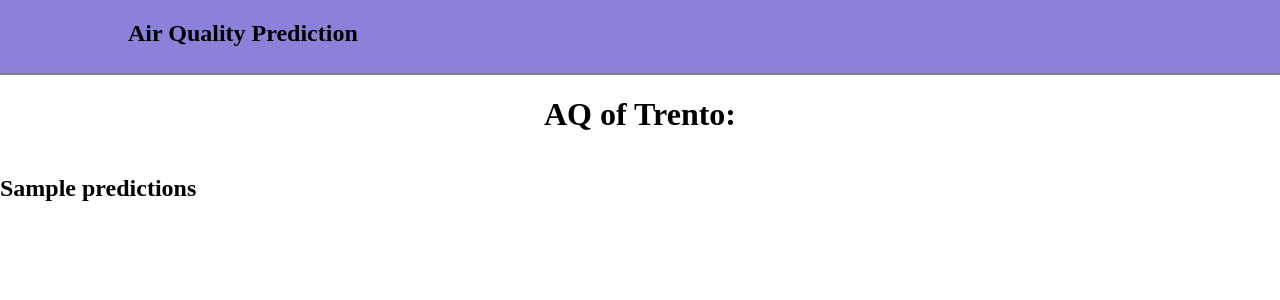
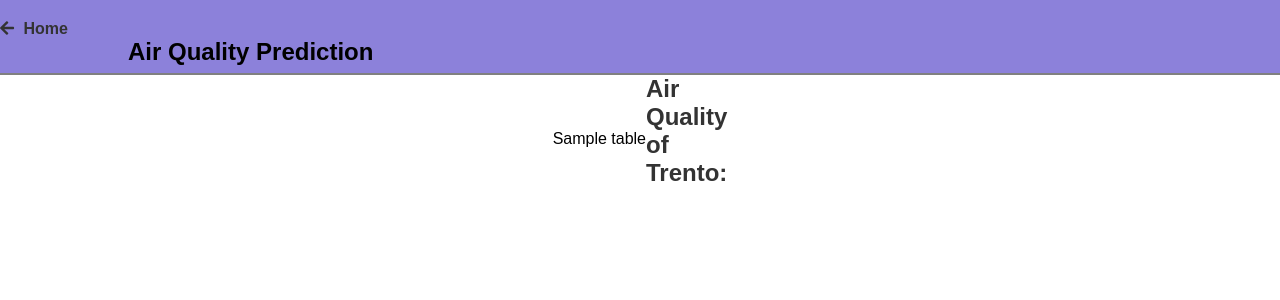
Before and after one commit to SoloValue/BDT_project, a Flask app: template UI/templates/data.html in a window 1280 px wide. Shown: the top 300 px of the page. Run offline with Flask 3, Linux system fonts and the light colour scheme; the template is opened without the code that fills it: most values are stand-ins (such as "Sample title", 1, 10 or a date in 2020); some libraries are stand-ins or nearby versions.

Commit message:
Finished UI

```diff
--- a/UI/app.py
+++ b/UI/app.py
@@ -3,6 +3,7 @@
 from kafka import KafkaConsumer, KafkaProducer, errors
 from serializers import serializer, deserializer
 import yaml
+from datetime import datetime
 
 ## load config
 CONFIG_PATH = "./config/config.yaml"
@@ -54,9 +55,25 @@
     for message in consumer:
       if message.value["status"] != 'GREAT':
         pass
+      now = datetime.now()
+      predictions = message.value["predictions"]
 
-      predictions = message.value["predictions"]
-      return render_template('data.html', predictions = predictions)
+      table = "<thead><th>Date</th><th>AQI</th><th>Expected Traffic</th></thead>"
+      for i, pred in enumerate(predictions):
+        if pred <= 50:
+          color_pred = "rgb(151, 186, 251)"
+        elif pred > 100:
+          color_pred = "rgb(255, 68, 68)"
+        else:
+          color_pred = "rgb(68, 200, 68)"
+
+        table += "<tr>"
+
+        table += f"<td>{now.hour+i}</td><td style='background-color: {color_pred} ;'>{pred}</td><td>0.1</td>"
+
+        table += "</tr>"
+
+      return render_template('data.html', table = table)
   else:
     redirect('/')
 
--- a/UI/static/css/main.css
+++ b/UI/static/css/main.css
@@ -1,5 +1,6 @@
 body{
   margin: 0;
+  font-family: sans-serif;
 }
 
 .centered-div{
@@ -25,11 +26,51 @@
   border-bottom: 2px solid gray;
 }
 
+.back-link {
+  display: inline-block;
+  text-decoration: none;
+  color: #333;
+  font-size: 16px;
+  font-weight: bold;
+}
+
+.back-link i {
+  padding-top: 20px;
+  margin-right: 5px;
+}
+
 .header-text{
   margin-top: 0px;
-  padding-top: 20px;
   padding-left: 10%;
   display: flex;
   justify-content: left;
   align-items: left;
 }
+
+table {
+  border-collapse: collapse;
+  text-align: center;
+	vertical-align: middle;
+}
+
+th, td {
+  border: 1px solid black;
+  padding: 8px;
+}
+
+thead th {
+  width: 30%;
+}
+
+thead {
+  background-color: #333;
+  color: white;
+}
+
+caption {
+  font-weight: bold;
+  font-size: 24px;
+  text-align: left;
+  color: #333;
+  margin-bottom: 16px;
+}
--- a/UI/templates/base.html
+++ b/UI/templates/base.html
@@ -4,11 +4,15 @@
     <meta charset="UTF-8">
     <meta name="viewport" content="width=device-width, initial-scale=1.0">
     <link rel="stylesheet" href="{{ url_for('static', filename='css/main.css') }}">
+    <link rel="stylesheet" href="https://cdnjs.cloudflare.com/ajax/libs/font-awesome/5.15.3/css/all.min.css" />
     {% block head %}{% endblock %}
   </head>
   <body>
     <header id="my_header">
-      <h2 href="/" class="header-text">Air Quality Prediction</h2>
+      <a href="/" class="back-link">
+        <i class="fas fa-arrow-left"></i> Home
+      </a>
+      <h2 class="header-text">Air Quality Prediction</h2>
     </header>
     {% block body %}{% endblock %}
   </body>
--- a/UI/templates/data.html
+++ b/UI/templates/data.html
@@ -6,9 +6,9 @@
 
 {% block body %}
 <div class="centered-div">
-  <h1>AQ of Trento:</h1>
-</div>
-<div>
-  <h2>{{predictions}}</h2>
+  <table>
+    <caption>Air Quality of Trento:</caption>
+    {{table | safe}}
+  </table>
 </div>
 {% endblock %}
--- a/api_sink/api_sink_manager.py
+++ b/api_sink/api_sink_manager.py
@@ -78,7 +78,9 @@
     print("\tSending message...")
     #time.sleep(1)
     producer = KafkaProducer(
-        bootstrap_servers = [f'{BROKER_ADD_LIST[0]}:{BROKER_PORT_LIST[0]}'],
+        bootstrap_servers = [f'{BROKER_ADD_LIST[0]}:{BROKER_PORT_LIST[0]}',
+                             f'{BROKER_ADD_LIST[1]}:{BROKER_PORT_LIST[1]}',
+                             f'{BROKER_ADD_LIST[2]}:{BROKER_PORT_LIST[2]}'],
         value_serializer = serializer)
 
     current_time = datetime.now()
--- a/tail/tail_manager.py
+++ b/tail/tail_manager.py
@@ -2,7 +2,6 @@
 from kafka import KafkaConsumer, KafkaProducer, errors
 import pymongo
 import yaml
-from datetime import datetime
 import time
 
 #CLASSESS----------------------------
@@ -100,9 +99,8 @@
           value_serializer = serializer
           )
     #time.sleep(1)
-    current_time = datetime.now()
     producer.send(TOPIC_PRODUCER, value={
-        "date": f'{current_time.year}.{current_time.month}.{current_time.day}:{current_time.hour}.{current_time.minute}.{current_time.second}',
+        "request_time": request_time,
         "status": "GREAT",
         "predictions": predictions
       })
```
